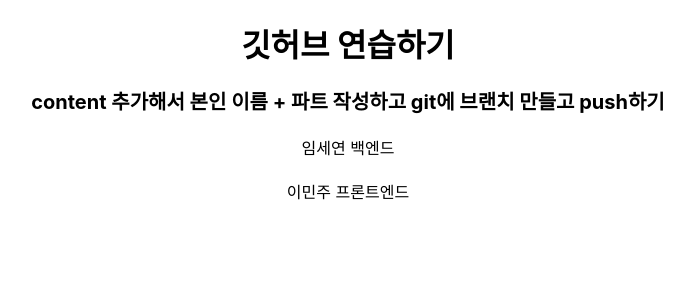
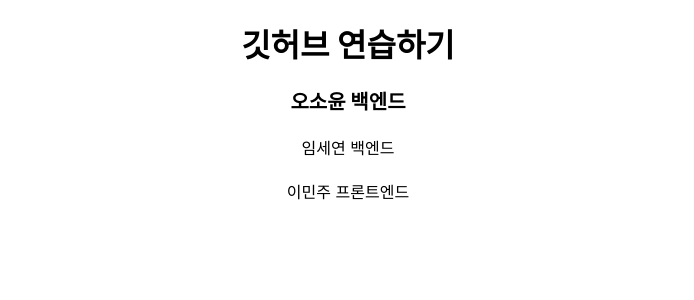
Before and after one commit to SWEWEB-3th-TeamB/test, a React (Create React App) app: page / in a window 1280 px wide. Shown: the top 300 px of the page, without its empty margins (292-986 px from the left). Built offline with nearby package versions, Linux system fonts and the light colour scheme.

Commit message:
오소윤 백엔드

```diff
--- a/src/App.js
+++ b/src/App.js
@@ -5,7 +5,7 @@ function App() {
     <div className="container">
       <div className="title">깃허브 연습하기</div>
       <div className="text">
-        content 추가해서 본인 이름 + 파트 작성하고 git에 브랜치 만들고 push하기
+        오소윤 백엔드
       </div>
       <div className="content">임세연 백엔드</div>
       <div className="content">이민주 프론트엔드</div>
```
